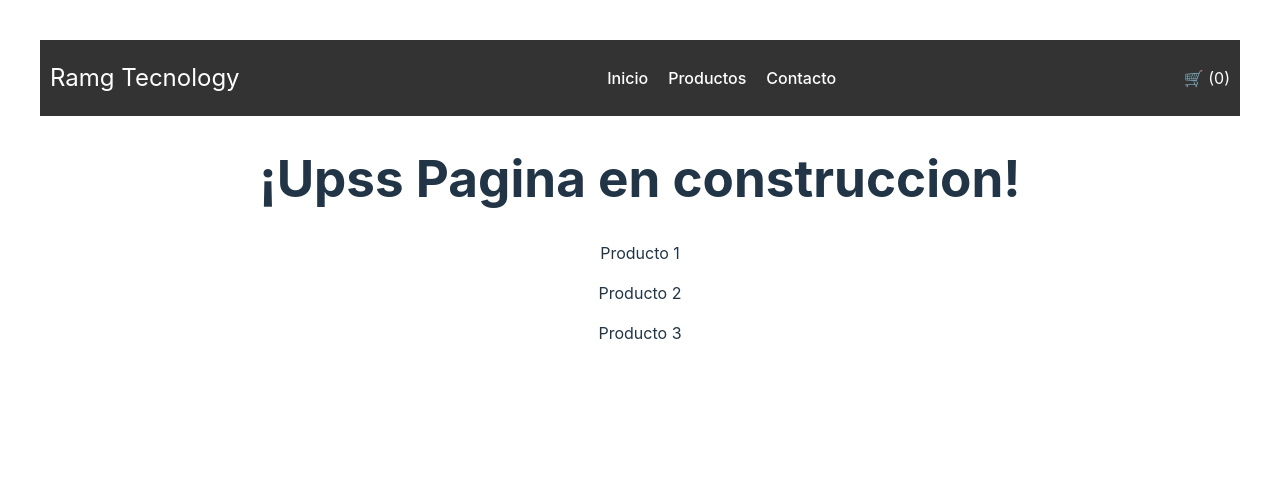
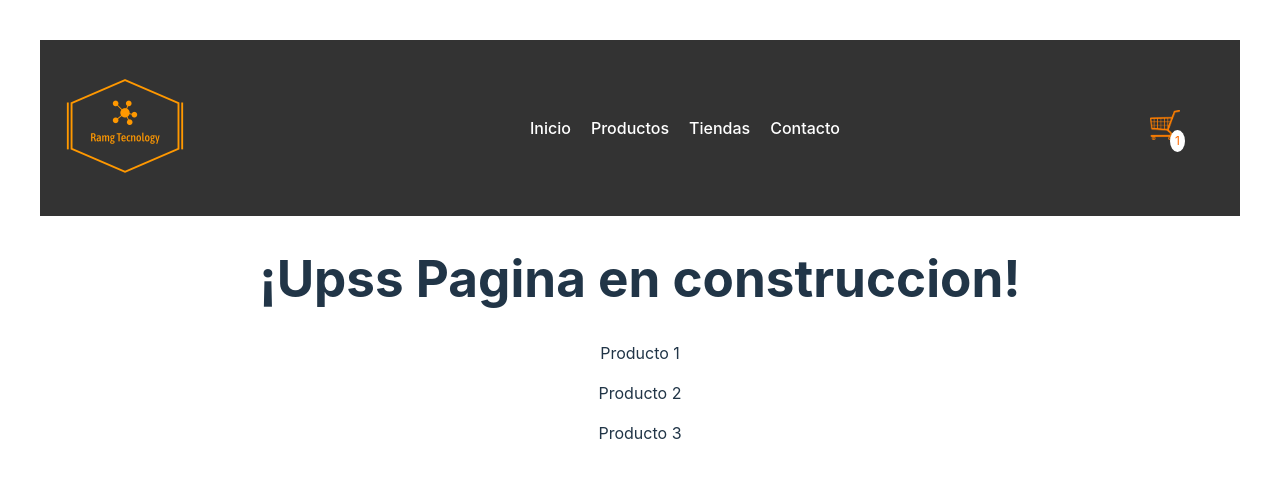
Before and after one commit to Robertx93/ProyectoFinal-Martinez, a React (Vite) app: page / in a window 1280 px wide. Shown: the top 478 px of the page. Built offline with nearby package versions, Linux system fonts and the light colour scheme.

Commit message:
añadiendo logo tienda

```diff
--- a/src/App.css
+++ b/src/App.css
@@ -4,26 +4,3 @@
   padding: 2rem;
   text-align: center;
 }
-
-@keyframes logo-spin {
-  from {
-    transform: rotate(0deg);
-  }
-  to {
-    transform: rotate(360deg);
-  }
-}
-
-@media (prefers-reduced-motion: no-preference) {
-  a:nth-of-type(2) .logo {
-    animation: logo-spin infinite 20s linear;
-  }
-}
-
-.card {
-  padding: 2em;
-}
-
-.read-the-docs {
-  color: #888;
-}
--- a/src/components/CartWidget.jsx
+++ b/src/components/CartWidget.jsx
@@ -1,9 +1,14 @@
-import React from 'react';
+import React from 'react'
+import cartIcon from '../assets/images/cart-icon.png'
+import '../index.css'
 
-const CartWidget = () => {
+const CartWidget = ({ itemCount }) => {
     return (
         <div className="cart-widget">
-            🛒 (0) {/* Aquí puedes agregar lógica para mostrar la cantidad de productos */}
+            <img src={cartIcon} alt="Carrito" className="cart-icon" />
+            {itemCount > 0 && (
+                <span className="item-count">{itemCount}</span>
+            )}
         </div>
     );
 };
--- a/src/components/ItemListContainer.jsx
+++ b/src/components/ItemListContainer.jsx
@@ -1,4 +1,4 @@
-import React from 'react';
+import React from 'react'
 
 const ItemListContainer = ({ welcomeMessage }) => {
     return (
--- a/src/components/NavBar.jsx
+++ b/src/components/NavBar.jsx
@@ -1,16 +1,19 @@
-import React from 'react';
-import CartWidget from './CartWidget';
+import React from 'react'
+import LogoTrans from '../assets/images/logo-transparent.png'
+import CartWidget from './CartWidget'
 
 const NavBar = () => {
+    const itemCount = 1;
     return (
         <nav>
-            <div className="logo">Ramg Tecnology</div>
+            <div><img src={LogoTrans} alt="Logo" className="logo-transparent" /></div>
             <ul>
                 <li><a href="#home">Inicio</a></li>
                 <li><a href="#productos">Productos</a></li>
+                <li><a href="#productos">Tiendas</a></li>
                 <li><a href="#contacto">Contacto</a></li>
             </ul>
-            <CartWidget />
+            <CartWidget itemCount={itemCount}/>
         </nav>
     );
 };
--- a/src/index.css
+++ b/src/index.css
@@ -21,10 +21,6 @@ nav {
   background-color: #333;
 }
 
-nav .logo {
-  color: white;
-  font-size: 24px;
-}
 
 nav ul {
   list-style-type: none;
@@ -58,6 +54,32 @@ h1 {
   line-height: 1.1;
 }
 
+.cart-widget {
+  position: relative;
+}
+
+.cart-icon {
+  width: 30px;
+  height: 30px;
+  margin-right: 50px;
+}
+
+.logo-transparent{
+  width: 150px;
+  height: 150px;
+}
+
+.item-count {
+  position: absolute;
+  top: 20px;
+  right: 45px;
+  background-color: rgb(255, 255, 255);
+  color: rgb(255, 106, 0);
+  border-radius: 50%;
+  padding: 2px 5px;
+  font-size: 12px;
+}
+
 
 @media (prefers-color-scheme: light) {
   :root {
```
Also changed, not shown: src/assets/images/cart-icon.png (added), src/assets/images/logo-transparent.png (added).
